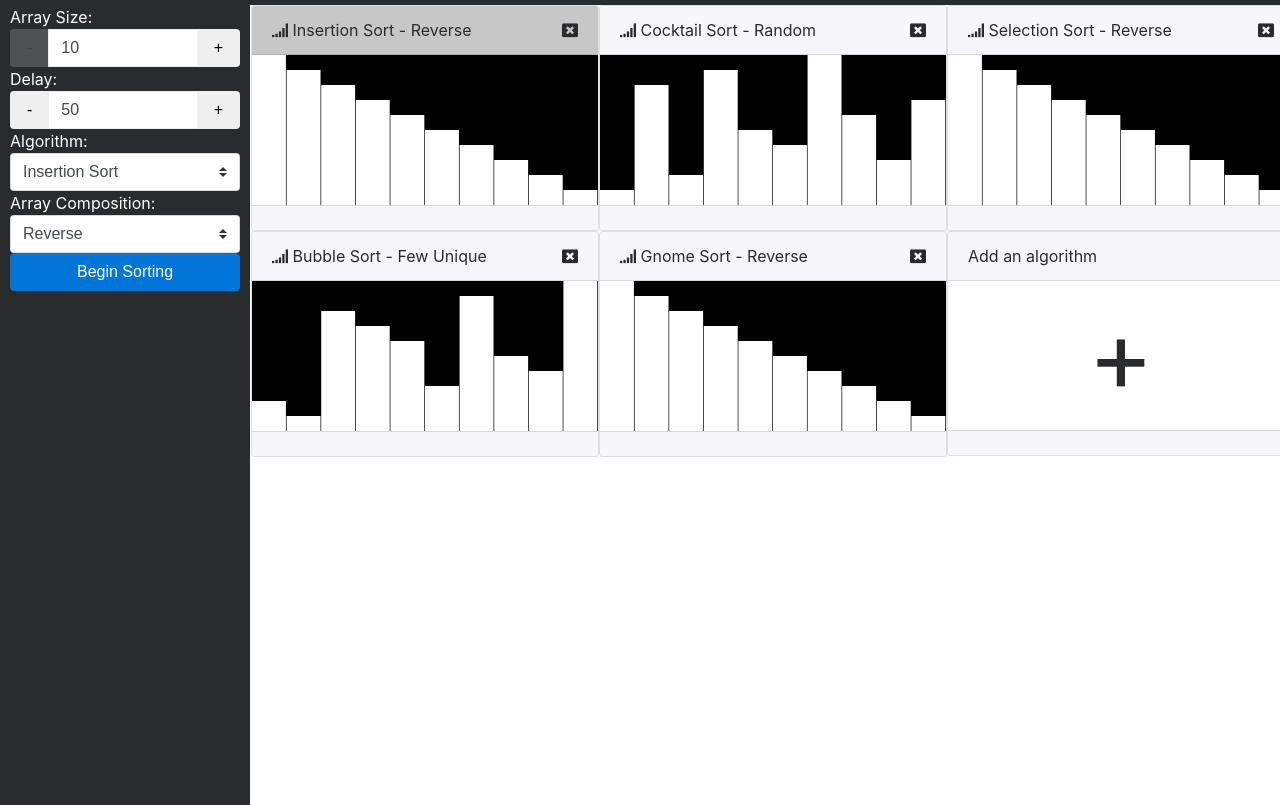
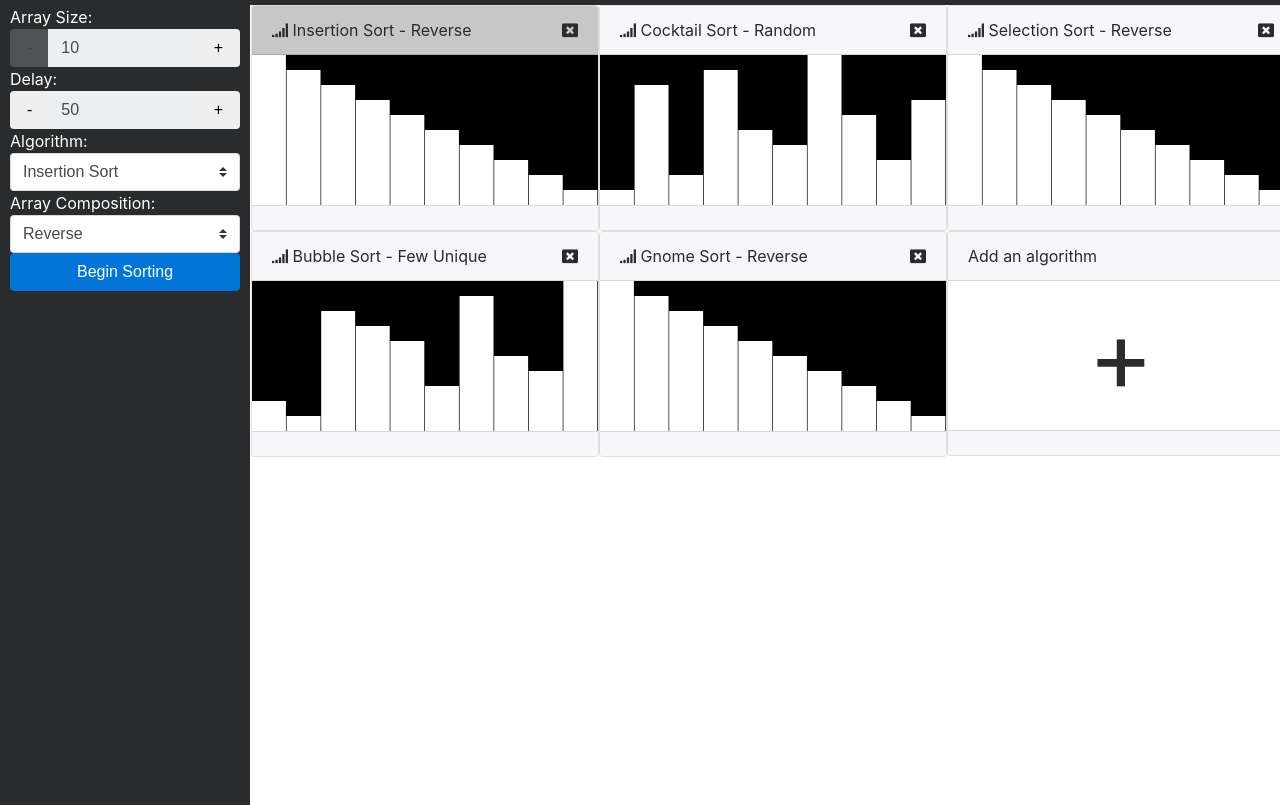
Before and after one commit to Rad-Dad/RadDad.github.io, a plain HTML site: page index.html in a window 1280 px wide. Shown: the part 49-854 px from the top of the page. Drawn offline with Linux system fonts and the light colour scheme.

Commit message:
Update index.html

```diff
--- a/index.html
+++ b/index.html
@@ -43,7 +43,7 @@
                               <span class="glyphicon glyphicon-minus">-</span>
                           </button>
                       </span>
-                      <input type="text" name="quant[1]" class="form-control input-number arryQuant" value="10" min="10" max="100">
+                      <input type="text"  type="text" disabled="disabled" name="quant[1]" class="form-control input-number arryQuant" value="10" min="10" max="100">
                       <span class="input-group-btn">
                           <button type="button" class="btn btn-default btn-number UItoggle" data-type="plus" data-field="quant[1]">
                               <span class="glyphicon glyphicon-plus">+</span>
@@ -61,7 +61,7 @@
                               <span class="glyphicon glyphicon-minus">-</span>
                           </button>
                       </span>
-                      <input type="text" name="quant[2]" class="form-control input-number delayQuant" value="50" min="10" max="150">
+                      <input type="text" type="text" disabled="disabled" name="quant[2]" class="form-control input-number delayQuant" value="50" min="10" max="150">
                       <span class="input-group-btn">
                           <button type="button" class="btn btn-default btn-number UItoggle" data-type="plus" data-field="quant[2]">
                               <span class="glyphicon glyphicon-plus">+</span>
```
